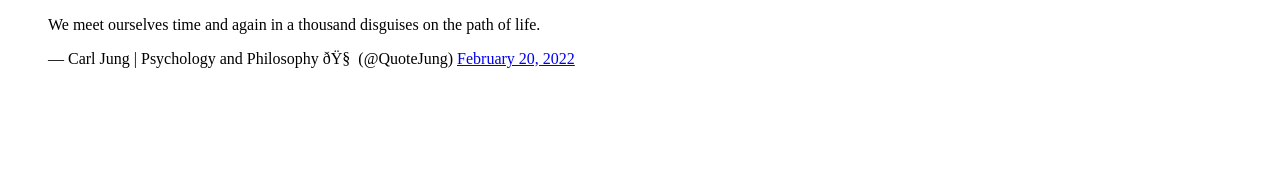
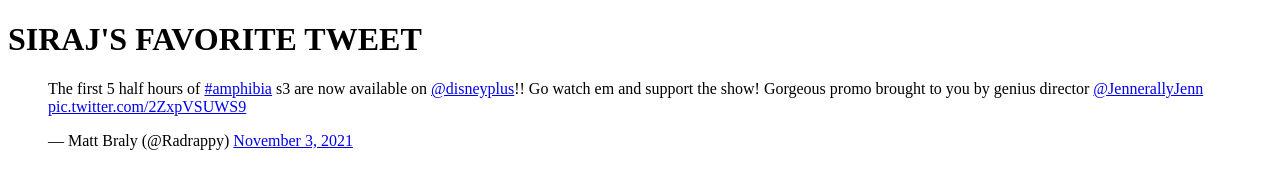
Before and after one commit to samixtures/Twitter-APIv2, a plain HTML site: page index.html in a window 1280 px wide. Drawn offline with Linux system fonts and the light colour scheme.

Commit message:
Messing around with embedded tweets

```diff
--- a/index.html
+++ b/index.html
@@ -4,6 +4,20 @@
     <title>Twitter API Shtuff 🦉</title>
 </head>
 <body>
-    <blockquote class="twitter-tweet"><p lang="en" dir="ltr">We meet ourselves time and again in a thousand disguises on the path of life.</p>&mdash; Carl Jung | Psychology and Philosophy 🧠 (@QuoteJung) <a href="https://twitter.com/QuoteJung/status/1495209211625713671?ref_src=twsrc%5Etfw">February 20, 2022</a></blockquote> <script async src="https://platform.twitter.com/widgets.js" charset="utf-8"></script>
+    <h1>SIRAJ'S FAVORITE TWEET</h1>
+    <blockquote class="twitter-tweet"><p lang="en" dir="ltr">The first 5 half hours of <a href="https://twitter.com/hashtag/amphibia?src=hash&amp;ref_src=twsrc%5Etfw">#amphibia</a> s3 are now available on <a href="https://twitter.com/disneyplus?ref_src=twsrc%5Etfw">@disneyplus</a>!! Go watch em and support the show! Gorgeous promo brought to you by genius director <a href="https://twitter.com/JennerallyJenn?ref_src=twsrc%5Etfw">@JennerallyJenn</a> <a href="https://t.co/2ZxpVSUWS9">pic.twitter.com/2ZxpVSUWS9</a></p>&mdash; Matt Braly (@Radrappy) <a href="https://twitter.com/Radrappy/status/1455943189148291077?ref_src=twsrc%5Etfw">November 3, 2021</a></blockquote> <script async src="https://platform.twitter.com/widgets.js" charset="utf-8"></script>
+    <!-- <blockquote
+        class="twitter-tweet"><p lang="en" dir="ltr">We meet ourselves time and again in a thousand disguises on the path of life.</p>&mdash; Carl Jung | Psychology and Philosophy 🧠 (@QuoteJung) <a href="https://twitter.com/QuoteJung/status/1495209211625713671?ref_src=twsrc%5Etfw">February 20, 2022</a>
+    </blockquote>
+    <script
+        async src="https://platform.twitter.com/widgets.js" charset="utf-8">
+    </script>
+    <h1>Imran Khan's Tweet</h1> <br>
+    <blockquote
+        class="twitter-tweet"><p lang="en" dir="ltr">This is a newly discovered skiing area in Gabin Jabba, Swat. Now that children are learning to ski in Swat, InshaAllah soon Pakistan will become competitive in Winter Olympics. <a href="https://t.co/uMCXycJ371">pic.twitter.com/uMCXycJ371</a></p>&mdash; Imran Khan (@ImranKhanPTI) <a href="https://twitter.com/ImranKhanPTI/status/1495469706320351235?ref_src=twsrc%5Etfw">February 20, 2022</a>
+    </blockquote>
+    <script
+        async src="https://platform.twitter.com/widgets.js" charset="utf-8">
+    </script> -->
 </body>
 </html>
```
